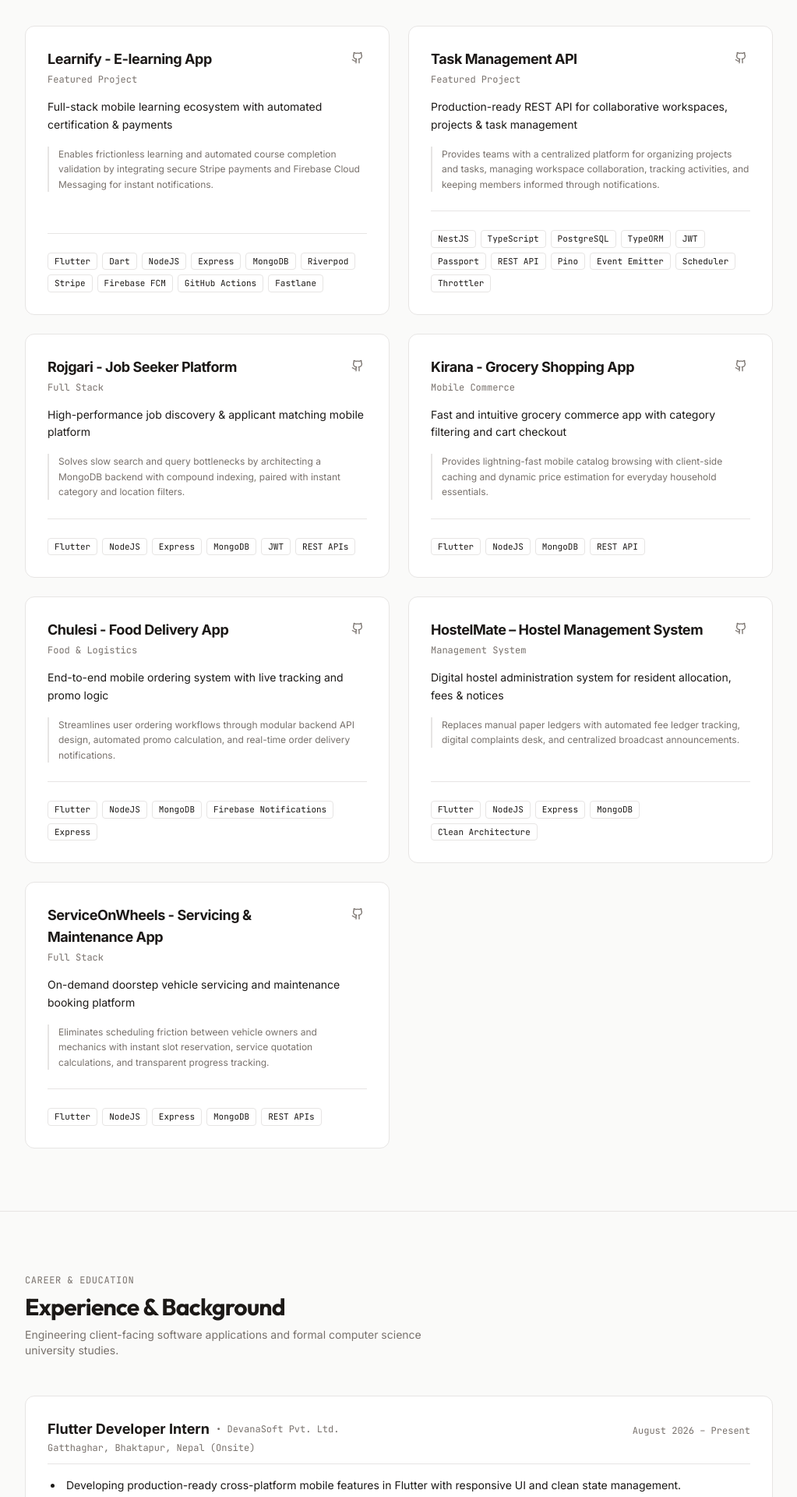
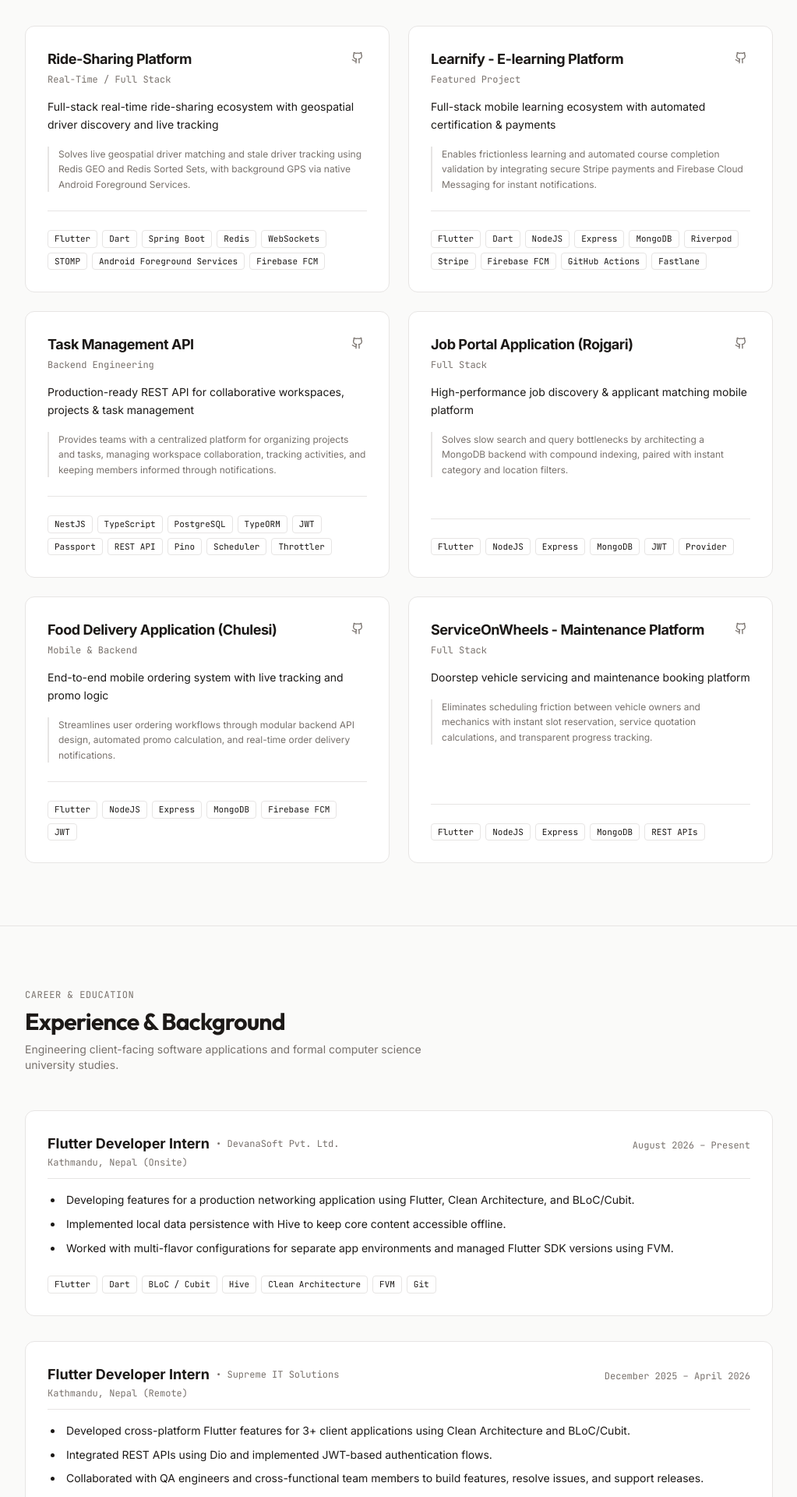
Before and after one commit to irajkumarr/irajkumarr.github.io, a Next.js app: page / in a window 1280 px wide. Shown: the part 800-2720 px from the top of the page at 78% size, without its empty margins (128-1151 px from the left). Built offline with nearby package versions, Linux system fonts and the light colour scheme.

Commit message:
feat: add portfolio data, resume asset, and core section components including Skills, Hero, and Projects

```diff
--- a/src/components/sections/Hero.tsx
+++ b/src/components/sections/Hero.tsx
@@ -34,7 +34,7 @@ export function Hero() {
 
             {/* Concise Narrative */}
             <p className="text-base sm:text-lg text-muted-foreground leading-relaxed font-sans">
-              Building production-ready cross-platform mobile applications in Flutter and scalable REST backend systems with Clean Architecture. Currently engineering mobile features at DevanaSoft and completing B.Sc. CSIT at Tribhuvan University.
+              Building production-ready cross-platform mobile applications in Flutter and scalable real-time backend systems with Spring Boot, Node.js, Redis, and Clean Architecture. Engineering mobile features at DevanaSoft and completing B.Sc. CSIT at Tribhuvan University.
             </p>
 
             {/* Direct CTAs */}
--- a/src/components/sections/Projects.tsx
+++ b/src/components/sections/Projects.tsx
@@ -16,7 +16,7 @@ export function Projects() {
             Featured Projects
           </h2>
           <p className="text-sm text-muted-foreground max-w-xl">
-            A selection of production-grade mobile applications and backend services built with Flutter and Node/NestJS.
+            A selection of production-grade mobile applications, real-time architectures, and backend services built with Flutter, Spring Boot, and Node/NestJS.
           </p>
         </div>
 
--- a/src/components/sections/Skills.tsx
+++ b/src/components/sections/Skills.tsx
@@ -16,7 +16,7 @@ export function Skills() {
           </p>
         </div>
 
-        <div className="grid grid-cols-1 sm:grid-cols-2 lg:grid-cols-4 gap-6">
+        <div className="grid grid-cols-1 sm:grid-cols-2 lg:grid-cols-3 gap-6">
           {PORTFOLIO_DATA.skillCategories.map((group) => (
             <div
               key={group.category}
--- a/src/data/portfolio-data.ts
+++ b/src/data/portfolio-data.ts
@@ -52,11 +52,11 @@ export const PORTFOLIO_DATA = {
     headline: "Full-Stack & Flutter Developer",
     subheadline:
       "Crafting scalable cross-platform mobile apps and high-performance backend systems with Clean Architecture.",
-    bio: "Full-Stack & Flutter Developer with hands-on experience building production-grade mobile applications and robust REST APIs. Strong background in Clean Architecture, state management (BLoC, Riverpod, Provider), JWT authentication, and cloud messaging. Pursuing B.Sc. CSIT at Tribhuvan University.",
+    bio: "Full-Stack & Flutter Developer with hands-on experience building production-grade mobile applications and robust backend services. Strong background in Clean Architecture, state management (BLoC, Riverpod, Provider), Spring Boot, Node.js, WebSockets, and Redis. Pursuing B.Sc. CSIT at Tribhuvan University.",
     email: "rajk.timalsina05@gmail.com",
     phone: "+977 9765033186",
-    location: "Hetauda / Kathmandu, Nepal",
-    domain: "https://www.rajkumartimalsina.me",
+    location: "Kathmandu / Hetauda, Nepal",
+    domain: "https://rajkumartimalsina.me",
     github: "https://github.com/irajkumarr",
     linkedin: "https://linkedin.com/in/irajkumarr",
     resumeUrl: "/resume.pdf",
@@ -67,17 +67,17 @@ export const PORTFOLIO_DATA = {
   about: {
     title: "Engineering reliable mobile apps & scalable backend architectures.",
     paragraphs: [
-      "I am a software developer with a deep focus on Flutter cross-platform mobile development and Node.js backend engineering. I enjoy architecting systems from first principles — applying Clean Architecture, strict state management patterns, and performant database indexing.",
-      "My industry experience includes developing client applications at Supreme IT Solutions and currently building production Flutter mobile features onsite at DevanaSoft Pvt. Ltd., applying BLoC/Cubit, integrating secure REST APIs via Dio, and implementing robust state workflows.",
-      "I am currently completing my Bachelor of Science in Computer Science and Information Technology (B.Sc. CSIT) at Birendra Multiple Campus, Tribhuvan University, deepening my understanding of data structures, algorithms, database systems, and distributed computing.",
+      "I am a software developer with a deep focus on Flutter cross-platform mobile development and backend engineering with Spring Boot and Node.js. I apply Clean Architecture, strict state management patterns, real-time WebSockets, and in-memory Redis caching.",
+      "My industry experience includes developing client applications at Supreme IT Solutions and currently building production Flutter mobile features onsite at DevanaSoft Pvt. Ltd., applying BLoC/Cubit, Hive offline caching, FVM, and robust state workflows.",
+      "I am currently completing my Bachelor of Science in Computer Science and Information Technology (B.Sc. CSIT) at Birendra Multiple Campus, Tribhuvan University (expected Dec 2026).",
     ],
     technicalStrengths: [
       "Clean Architecture & Separation of Concerns",
       "Advanced Flutter State Management (BLoC/Cubit, Riverpod, Provider)",
-      "Secure REST API & Microservice Design (Node.js, Express, Nest.js)",
-      "Database Architecture & Index Optimization (MongoDB, PostgreSQL)",
+      "Real-Time Systems (WebSockets, STOMP, Redis GEO)",
+      "Secure REST APIs (Spring Boot, Node.js, Express, Nest.js)",
+      "Database Architecture (MongoDB, PostgreSQL, Redis)",
       "Automated CI/CD Pipelines (GitHub Actions, Fastlane, Firebase App Distribution)",
-      "Real-time Push Notifications (Firebase Cloud Messaging)",
     ],
   },
 
@@ -86,23 +86,24 @@ export const PORTFOLIO_DATA = {
       id: "devanasoft",
       role: "Flutter Developer Intern",
       company: "DevanaSoft Pvt. Ltd.",
-      location: "Gatthaghar, Bhaktapur, Nepal",
+      location: "Kathmandu, Nepal",
       workType: "Onsite",
       period: "August 2026 – Present",
       startDate: "Aug 2026",
       endDate: "Present",
       current: true,
       description: [
-        "Developing production-ready cross-platform mobile features in Flutter with responsive UI and clean state management.",
-        "Collaborating onsite with senior engineers and QA to architect, implement, and maintain reliable mobile applications.",
-        "Integrating REST APIs and optimizing state workflows to deliver seamless user experiences.",
+        "Developing features for a production networking application using Flutter, Clean Architecture, and BLoC/Cubit.",
+        "Implemented local data persistence with Hive to keep core content accessible offline.",
+        "Worked with multi-flavor configurations for separate app environments and managed Flutter SDK versions using FVM.",
       ],
       technologies: [
         "Flutter",
         "Dart",
         "BLoC / Cubit",
-        "REST APIs",
+        "Hive",
         "Clean Architecture",
+        "FVM",
         "Git",
       ],
     },
@@ -117,9 +118,9 @@ export const PORTFOLIO_DATA = {
       endDate: "Apr 2026",
       current: false,
       description: [
-        "Built cross-platform Flutter features using Clean Architecture and BLoC/Cubit for 3+ client applications.",
-        "Collaborated with cross-functional teams and QA engineers to design, develop, and implement new features, ensuring high-quality releases.",
-        "Implemented JWT-based authentication and REST API integration with Dio, hardening app-level security.",
+        "Developed cross-platform Flutter features for 3+ client applications using Clean Architecture and BLoC/Cubit.",
+        "Integrated REST APIs using Dio and implemented JWT-based authentication flows.",
+        "Collaborated with QA engineers and cross-functional team members to build features, resolve issues, and support releases.",
       ],
       technologies: [
         "Flutter",
@@ -137,8 +138,37 @@ export const PORTFOLIO_DATA = {
 
   projects: [
     {
+      id: "ride-sharing-platform",
+      title: "Ride-Sharing Platform",
+      tagline:
+        "Full-stack real-time ride-sharing ecosystem with geospatial driver discovery and live tracking",
+      description:
+        "A full-stack ride-hailing system featuring separate rider and driver Flutter apps backed by a high-concurrency Spring Boot REST API and WebSockets.",
+      problemSolved:
+        "Solves live geospatial driver matching and stale driver tracking using Redis GEO and Redis Sorted Sets, with background GPS via native Android Foreground Services.",
+      highlights: [
+        "Built separate rider and driver Flutter applications backed by a Spring Boot REST API, implementing a state-driven ride lifecycle from request to completion.",
+        "Developed real-time driver matching using Redis GEO and WebSockets (STOMP), enabling geospatial driver discovery and live location tracking on the rider map.",
+        "Used Redis Sorted Sets to manage active drivers and detect stale driver entries.",
+        "Implemented continuous background GPS tracking using native Android Foreground Services and Firebase Cloud Messaging (FCM) for instant ride dispatch alerts.",
+      ],
+      technologies: [
+        "Flutter",
+        "Dart",
+        "Spring Boot",
+        "Redis",
+        "WebSockets",
+        "STOMP",
+        "Android Foreground Services",
+        "Firebase FCM",
+      ],
+      githubUrl: "https://github.com/irajkumarr/Ride_Share_Apps",
+      featured: true,
+      badge: "Real-Time / Full Stack",
+    },
+    {
       id: "learnify-elearning-app",
-      title: "Learnify - E-learning App",
+      title: "Learnify - E-learning Platform",
       tagline:
         "Full-stack mobile learning ecosystem with automated certification & payments",
       description:
@@ -193,17 +223,16 @@ export const PORTFOLIO_DATA = {
         "Passport",
         "REST API",
         "Pino",
-        "Event Emitter",
         "Scheduler",
         "Throttler",
       ],
       githubUrl: "https://github.com/irajkumarr/Task-Management-API",
       featured: true,
-      badge: "Featured Project",
+      badge: "Backend Engineering",
     },
     {
       id: "rojgari-job-seeker",
-      title: "Rojgari - Job Seeker Platform",
+      title: "Job Portal Application (Rojgari)",
       tagline:
         "High-performance job discovery & applicant matching mobile platform",
       description:
@@ -222,35 +251,15 @@ export const PORTFOLIO_DATA = {
         "Express",
         "MongoDB",
         "JWT",
-        "REST APIs",
+        "Provider",
       ],
       githubUrl: "https://github.com/irajkumarr/job-seeker-application",
       featured: true,
       badge: "Full Stack",
     },
     {
-      id: "kirana-grocery-shopping",
-      title: "Kirana - Grocery Shopping App",
-      tagline:
-        "Fast and intuitive grocery commerce app with category filtering and cart checkout",
-      description:
-        "A responsive mobile grocery shopping application providing instantaneous inventory exploration, category filtering, cart calculation, and streamlined order placement.",
-      problemSolved:
-        "Provides lightning-fast mobile catalog browsing with client-side caching and dynamic price estimation for everyday household essentials.",
-      highlights: [
-        "Built intuitive grocery product catalog with rapid category navigation and keyword search.",
-        "Implemented dynamic shopping cart with real-time subtotal, discount, and tax calculation.",
-        "Connected to a Node.js REST API with MongoDB for efficient product inventory querying.",
-        "Optimized mobile render performance and smooth page transitions with Flutter.",
-      ],
-      technologies: ["Flutter", "NodeJS", "MongoDB", "REST API"],
-      githubUrl: "https://github.com/irajkumarr/grocery-application",
-      featured: false,
-      badge: "Mobile Commerce",
-    },
-    {
       id: "chulesi-food-delivery",
-      title: "Chulesi - Food Delivery App",
+      title: "Food Delivery Application (Chulesi)",
       tagline:
         "End-to-end mobile ordering system with live tracking and promo logic",
       description:
@@ -258,53 +267,28 @@ export const PORTFOLIO_DATA = {
       problemSolved:
         "Streamlines user ordering workflows through modular backend API design, automated promo calculation, and real-time order delivery notifications.",
       highlights: [
-        "Designed modular REST APIs for order processing, promo logic, and restaurant ratings.",
+        "Designed modular REST APIs with Node.js, Express.js, and MongoDB for order processing, promo logic, and restaurant ratings.",
         "Built intuitive browsing, cart management, and secure checkout flows with JWT-authenticated user sessions.",
         "Enabled real-time order tracking and push notifications through Firebase Cloud Messaging (FCM).",
       ],
       technologies: [
         "Flutter",
         "NodeJS",
+        "Express",
         "MongoDB",
-        "Firebase Notifications",
-        "Express",
+        "Firebase FCM",
+        "JWT",
       ],
       githubUrl:
         "https://github.com/irajkumarr/chulesi-foodDelivery-app-frontend",
       featured: false,
-      badge: "Food & Logistics",
-    },
-    {
-      id: "hostel-mate",
-      title: "HostelMate – Hostel Management System",
-      tagline:
-        "Digital hostel administration system for resident allocation, fees & notices",
-      description:
-        "A cross-platform mobile management solution for hostel administrators and residents to streamline room allocations, dues collection, meal schedules, and digital notices.",
-      problemSolved:
-        "Replaces manual paper ledgers with automated fee ledger tracking, digital complaints desk, and centralized broadcast announcements.",
-      highlights: [
-        "Designed room and bed allocation management module with occupancy rate indicators.",
-        "Implemented secure student records, monthly fee tracking, and billing invoice generation.",
-        "Engineered digital notice board with instant push alerts for hostel announcements and meal menus.",
-        "Built robust backend services with Node.js/Express and MongoDB validation schemas.",
-      ],
-      technologies: [
-        "Flutter",
-        "NodeJS",
-        "Express",
-        "MongoDB",
-        "Clean Architecture",
-      ],
-      githubUrl: "https://github.com/irajkumarr/hostel_management_app",
-      featured: false,
-      badge: "Management System",
+      badge: "Mobile & Backend",
     },
     {
       id: "service-on-wheels",
-      title: "ServiceOnWheels - Servicing & Maintenance App",
+      title: "ServiceOnWheels - Maintenance Platform",
       tagline:
-        "On-demand doorstep vehicle servicing and maintenance booking platform",
+        "Doorstep vehicle servicing and maintenance booking platform",
       description:
         "A full-stack mobile platform designed to schedule doorstep vehicle servicing, track service stage progression, and manage maintenance logs with real-time updates.",
       problemSolved:
@@ -317,7 +301,7 @@ export const PORTFOLIO_DATA = {
       ],
       technologies: ["Flutter", "NodeJS", "Express", "MongoDB", "REST APIs"],
       githubUrl: "https://github.com/irajkumarr/servicing_maintenance_app",
-      featured: true,
+      featured: false,
       badge: "Full Stack",
     },
   ] as ProjectItem[],
@@ -331,53 +315,56 @@ export const PORTFOLIO_DATA = {
         { name: "Dart", level: "Advanced" },
         { name: "JavaScript", level: "Advanced" },
         { name: "TypeScript", level: "Advanced" },
+        { name: "Java", level: "Proficient" },
       ],
     },
     {
-      category: "Frameworks & Libraries",
-      description: "Cross-platform mobile and backend application frameworks.",
+      category: "Mobile Development",
+      description: "Cross-platform mobile frameworks, state management, and native services.",
       skills: [
         { name: "Flutter", level: "Advanced" },
+        { name: "BLoC / Cubit", level: "Advanced" },
+        { name: "Riverpod", level: "Advanced" },
+        { name: "Provider", level: "Proficient" },
+        { name: "Hive (Offline)", level: "Proficient" },
+        { name: "Dio", level: "Advanced" },
+        { name: "Foreground Services", level: "Proficient" },
+      ],
+    },
+    {
+      category: "Backend & Real-Time",
+      description: "Scalable backend frameworks, microservices, and live communication.",
+      skills: [
+        { name: "Spring Boot", level: "Proficient" },
         { name: "Node.js", level: "Advanced" },
         { name: "Express.js", level: "Advanced" },
-        { name: "Nest.js", level: "Advanced" },
+        { name: "NestJS", level: "Advanced" },
+        { name: "WebSockets (STOMP)", level: "Proficient" },
+        { name: "RESTful APIs", level: "Advanced" },
       ],
     },
     {
       category: "Databases & Cloud",
       description:
-        "Relational, document, and real-time database management systems.",
+        "In-memory, document, relational, and real-time database management systems.",
       skills: [
+        { name: "Redis (GEO, Sorted Sets)", level: "Proficient" },
         { name: "MongoDB", level: "Advanced" },
         { name: "PostgreSQL", level: "Proficient" },
-        { name: "Firebase (Firestore)", level: "Advanced" },
+        { name: "Firebase (FCM, Firestore)", level: "Advanced" },
       ],
     },
     {
-      category: "Development Tools & CI/CD",
+      category: "DevOps, Tools & Architecture",
       description:
-        "Tooling for version control, testing, API design, and automated release pipelines.",
+        "Release automation, SDK version management, and architectural standards.",
       skills: [
+        { name: "Clean Architecture", level: "Advanced" },
         { name: "Git & GitHub", level: "Advanced" },
-        { name: "Postman", level: "Advanced" },
-        { name: "VS Code", level: "Advanced" },
-        { name: "Android Studio", level: "Advanced" },
         { name: "GitHub Actions", level: "Proficient" },
         { name: "Fastlane", level: "Proficient" },
-      ],
-    },
-    {
-      category: "Core Competencies & Architecture",
-      description:
-        "Architectural paradigms and software engineering best practices.",
-      skills: [
-        { name: "Clean Architecture" },
-        { name: "BLoC / Cubit" },
-        { name: "Riverpod" },
-        { name: "Provider" },
-        { name: "RESTful API Development" },
-        { name: "JWT / OAuth2 Security" },
-        { name: "Cross-Platform Development" },
+        { name: "FVM", level: "Proficient" },
+        { name: "Postman", level: "Advanced" },
       ],
     },
   ] as SkillCategory[],
@@ -389,18 +376,15 @@ export const PORTFOLIO_DATA = {
       institution: "Birendra Multiple Campus",
       affiliation: "Tribhuvan University",
       location: "Bharatpur, Chitwan, Nepal",
-      period: "2022 – Present",
+      period: "2022 – Expected December 2026",
       status: "In Progress",
     },
   ] as EducationItem[],
 
   navigation: [
-    { name: "About", href: "#about" },
+    { name: "Projects", href: "#projects" },
     { name: "Experience", href: "#experience" },
-    { name: "Projects", href: "#projects" },
     { name: "Skills", href: "#skills" },
-    { name: "Education", href: "#education" },
-    { name: "Resume", href: "#resume" },
     { name: "Contact", href: "#contact" },
   ],
 
```
Also changed, not shown: 1 other file (tests, documents, lock files or other folders).
